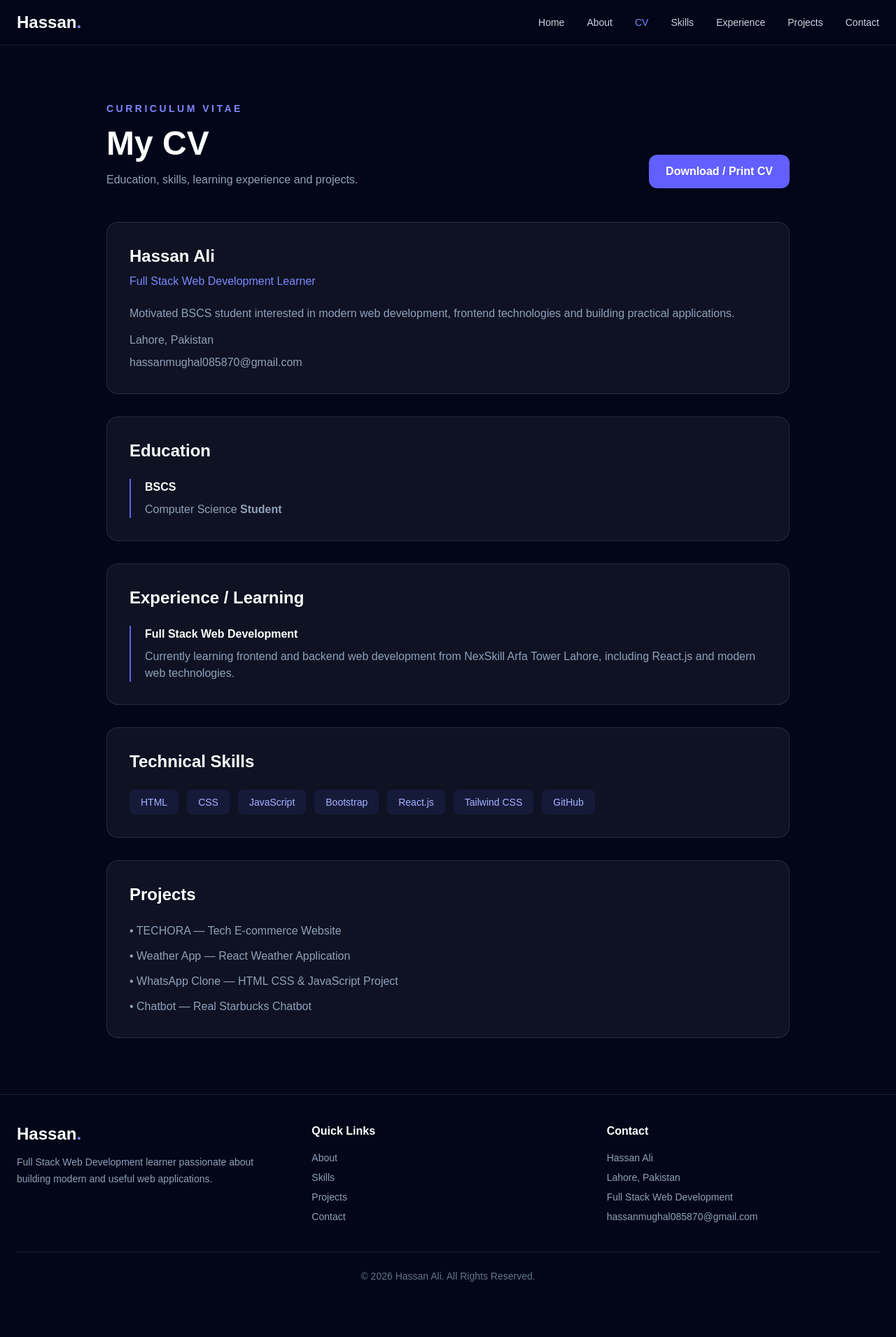
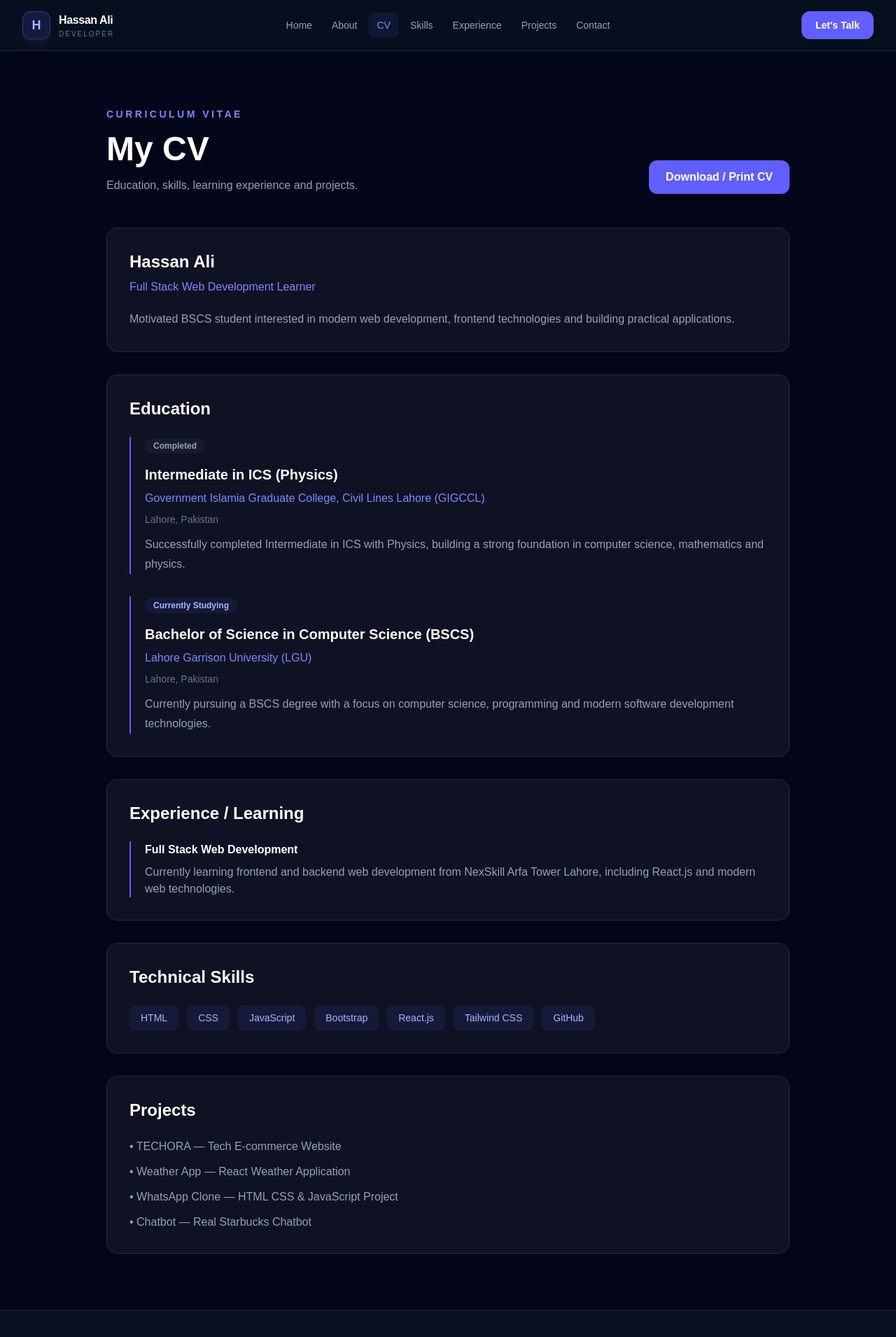
Before and after one commit to hassanalii-dev/React-Routing-Page, a React (Vite) app: page /cv in a window 1280 px wide. Shown: the top 1910 px of the page at 70% size. Before the commit the page ends 1873 px from the top, so only its background shows below. Built offline with nearby package versions, Linux system fonts and the light colour scheme.

Commit message:
React Routing Page

```diff
--- a/src/App.jsx
+++ b/src/App.jsx
@@ -1,5 +1,5 @@
 import { useState } from "react";
-import { Routes, Route } from "react-router-dom";
+import { Routes, Route } from "react-router";
 
 import Navbar from "./components/Navbar";
 import Footer from "./components/Footer";
--- a/src/components/Footer.jsx
+++ b/src/components/Footer.jsx
@@ -1,27 +1,50 @@
-import { Link } from "react-router-dom";
+import { Link } from "react-router";
 
 function Footer() {
   return (
-    <footer className="border-t border-white/10 bg-slate-950">
+    <footer className="border-t border-white/10 bg-[#07111f]">
       <div className="mx-auto max-w-7xl px-6 py-10">
 
         <div className="grid gap-8 md:grid-cols-3">
 
+          {/* Logo + Name */}
           <div className="animate-[fadeUp_0.7s_ease-out]">
-            <h2 className="text-2xl font-bold">
-              Hassan<span className="text-indigo-400">.</span>
-            </h2>
+
+            <Link to="/" className="group flex items-center gap-3">
+
+              <div className="flex h-10 w-10 shrink-0 items-center justify-center rounded-xl border border-indigo-400/30 bg-indigo-500/15 text-lg font-black text-indigo-300 shadow-lg shadow-indigo-500/10 transition-all duration-300 group-hover:-translate-y-0.5 group-hover:border-indigo-300/50 group-hover:bg-indigo-500/25 group-hover:text-indigo-200 group-hover:shadow-indigo-500/20">
+                H
+              </div>
+
+              <div>
+                <p className="text-base font-bold tracking-tight text-white transition-colors duration-300 group-hover:text-indigo-300">
+                  Hassan Ali
+                </p>
+
+                <p className="text-[10px] uppercase tracking-[0.2em] text-slate-500">
+                  Developer
+                </p>
+              </div>
+
+            </Link>
 
             <p className="mt-3 max-w-sm text-sm leading-6 text-slate-400">
               Full Stack Web Development learner passionate about building
               modern and useful web applications.
             </p>
+
           </div>
 
+
+          {/* Quick Links */}
           <div className="animate-[fadeUp_0.8s_ease-out]">
-            <h3 className="font-semibold">Quick Links</h3>
+
+            <h3 className="font-semibold text-white">
+              Quick Links
+            </h3>
 
             <div className="mt-4 flex flex-col gap-2 text-sm text-slate-400">
+
               <Link
                 to="/about"
                 className="transition-all duration-300 hover:translate-x-1 hover:text-indigo-400"
@@ -49,22 +72,34 @@ function Footer() {
               >
                 Contact
               </Link>
+
             </div>
+
           </div>
 
+
+          {/* Contact */}
           <div className="animate-[fadeUp_0.9s_ease-out]">
-            <h3 className="font-semibold">Contact</h3>
+
+            <h3 className="font-semibold text-white">
+              Contact
+            </h3>
 
             <div className="mt-4 space-y-2 text-sm text-slate-400">
               <p>Hassan Ali</p>
               <p>Lahore, Pakistan</p>
-              <p>Full Stack Web Development</p>
-              <p>hassanmughal085870@gmail.com</p>
+              <p>Full Stack Web Developer</p>
+              <p className="break-all">
+                hassanmughal085870@gmail.com
+              </p>
             </div>
+
           </div>
 
         </div>
 
+
+        {/* Copyright */}
         <div className="mt-10 border-t border-white/10 pt-6 text-center text-sm text-slate-500">
           © 2026 Hassan Ali. All Rights Reserved.
         </div>
--- a/src/components/Navbar.jsx
+++ b/src/components/Navbar.jsx
@@ -1,5 +1,5 @@
 import { useState } from "react";
-import { Link, NavLink } from "react-router-dom";
+import { Link, NavLink } from "react-router";
 
 function Navbar() {
   const [menuOpen, setMenuOpen] = useState(false);
@@ -15,29 +15,41 @@ function Navbar() {
   ];
 
   return (
-    <nav className="sticky top-0 z-50 animate-[fadeDown_0.6s_ease-out] border-b border-white/10 bg-slate-950/90 backdrop-blur-lg">
+    <header className="sticky top-0 z-50 w-full border-b border-white/10 bg-[#07111f]/90 backdrop-blur-xl">
+      <div className="flex w-full items-center justify-between px-5 py-4 lg:px-8">
 
-      <div className="mx-auto flex max-w-7xl items-center justify-between px-6 py-4">
+        {/* Logo */}
+        <Link to="/" className="group flex items-center gap-3">
 
-        <Link
-          to="/"
-          className="text-2xl font-bold transition duration-300 hover:scale-105"
-        >
-          Hassan<span className="text-indigo-400">.</span>
+          <div className="flex h-10 w-10 shrink-0 items-center justify-center rounded-xl border border-indigo-400/30 bg-indigo-500/15 text-lg font-black text-indigo-300 shadow-lg shadow-indigo-500/10 transition-all duration-300 group-hover:-translate-y-0.5 group-hover:border-indigo-300/50 group-hover:bg-indigo-500/25 group-hover:text-indigo-200 group-hover:shadow-indigo-500/20">
+            H
+          </div>
+
+          <div>
+            <p className="text-base font-bold tracking-tight text-white transition-colors duration-300 group-hover:text-indigo-300">
+              Hassan Ali
+            </p>
+
+            <p className="text-[10px] uppercase tracking-[0.2em] text-slate-500">
+              Developer
+            </p>
+          </div>
+
         </Link>
 
-        {/* Desktop Menu */}
-        <div className="hidden items-center gap-8 md:flex">
+
+        {/* Desktop Navigation */}
+        <nav className="absolute left-1/2 hidden -translate-x-1/2 items-center gap-1 lg:flex">
 
           {navLinks.map((link) => (
             <NavLink
               key={link.path}
               to={link.path}
               className={({ isActive }) =>
-                `relative text-sm font-medium transition-all duration-300 ${
+                `rounded-lg px-3 py-2 text-sm font-medium transition-all duration-300 ${
                   isActive
-                    ? "text-indigo-400"
-                    : "text-slate-300 hover:-translate-y-0.5 hover:text-white"
+                    ? "bg-indigo-500/10 text-indigo-400"
+                    : "text-slate-400 hover:bg-white/5 hover:text-white"
                 }`
               }
             >
@@ -45,27 +57,46 @@ function Navbar() {
             </NavLink>
           ))}
 
+        </nav>
+
+
+        {/* Let's Talk */}
+        <div className="hidden lg:block">
+
+          <Link
+            to="/contact"
+            className="inline-flex rounded-xl bg-indigo-500 px-5 py-2.5 text-sm font-semibold text-white transition-all duration-300 hover:-translate-y-0.5 hover:bg-indigo-400 hover:shadow-lg hover:shadow-indigo-500/20"
+          >
+            Let's Talk
+          </Link>
+
         </div>
 
-        {/* Mobile Button */}
+
+        {/* Mobile Menu Button */}
         <button
+          type="button"
           onClick={() => setMenuOpen(!menuOpen)}
-          className="rounded-lg border border-white/10 px-3 py-2 text-xl transition duration-300 hover:border-indigo-400/50 hover:bg-white/5 md:hidden"
+          className="rounded-lg border border-white/10 px-3 py-2 text-lg leading-none text-slate-300 transition-all duration-300 hover:border-indigo-400/40 hover:bg-white/5 hover:text-white lg:hidden"
+          aria-label="Toggle navigation menu"
+          aria-expanded={menuOpen}
         >
           {menuOpen ? "✕" : "☰"}
         </button>
 
       </div>
 
-      {/* Mobile Menu */}
+
+      {/* Mobile Navigation */}
       <div
-        className={`overflow-hidden border-t border-white/10 transition-all duration-300 md:hidden ${
+        className={`overflow-hidden border-t border-white/5 bg-[#07111f] transition-all duration-300 lg:hidden ${
           menuOpen
-            ? "max-h-96 opacity-100"
+            ? "max-h-[600px] opacity-100"
             : "max-h-0 border-t-0 opacity-0"
         }`}
       >
-        <div className="flex flex-col gap-5 px-6 py-5">
+
+        <nav className="flex flex-col px-5 py-3">
 
           {navLinks.map((link) => (
             <NavLink
@@ -73,10 +104,10 @@ function Navbar() {
               to={link.path}
               onClick={() => setMenuOpen(false)}
               className={({ isActive }) =>
-                `transition-all duration-300 ${
+                `border-b border-white/5 px-2 py-3.5 text-sm font-medium transition-all duration-300 ${
                   isActive
-                    ? "translate-x-1 text-indigo-400"
-                    : "text-slate-300 hover:translate-x-1 hover:text-white"
+                    ? "text-indigo-400"
+                    : "text-slate-400 hover:text-white"
                 }`
               }
             >
@@ -84,10 +115,19 @@ function Navbar() {
             </NavLink>
           ))}
 
-        </div>
+          <Link
+            to="/contact"
+            onClick={() => setMenuOpen(false)}
+            className="mt-4 rounded-xl bg-indigo-500 px-4 py-3 text-center text-sm font-semibold text-white transition-all duration-300 hover:bg-indigo-400"
+          >
+            Let's Talk
+          </Link>
+
+        </nav>
+
       </div>
 
-    </nav>
+    </header>
   );
 }
 
--- a/src/main.jsx
+++ b/src/main.jsx
@@ -1,6 +1,6 @@
 import { StrictMode } from "react";
 import { createRoot } from "react-dom/client";
-import { BrowserRouter } from "react-router-dom";
+import { BrowserRouter } from "react-router";
 import "./index.css";
 import App from "./App.jsx";
 
--- a/src/pages/About.jsx
+++ b/src/pages/About.jsx
@@ -1,4 +1,4 @@
-import { Link } from "react-router-dom";
+import { Link } from "react-router";
 
 function About() {
   return (
--- a/src/pages/CV.jsx
+++ b/src/pages/CV.jsx
@@ -2,6 +2,7 @@ function CV() {
   return (
     <main className="mx-auto max-w-5xl px-6 py-20">
 
+      {/* Page Header */}
       <div className="flex animate-[fadeUp_0.7s_ease-out] flex-col justify-between gap-6 sm:flex-row sm:items-end">
 
         <div>
@@ -45,14 +46,6 @@ function CV() {
             frontend technologies and building practical applications.
           </p>
 
-          <p className="mt-3 text-slate-400">
-            Lahore, Pakistan
-          </p>
-
-          <p className="mt-2 text-slate-400">
-            hassanmughal085870@gmail.com
-          </p>
-
         </section>
 
         {/* Education */}
@@ -62,15 +55,63 @@ function CV() {
             Education
           </h2>
 
-          <div className="mt-6 border-l-2 border-indigo-500 pl-5">
+          <div className="mt-6 space-y-8">
 
-            <h3 className="font-semibold">
-              BSCS
-            </h3>
+                        <div className="border-l-2 border-indigo-500 pl-5">
 
-            <p className="mt-2 text-slate-400">
-              Computer Science <strong>Student</strong>
-            </p>
+              <span className="rounded-full bg-slate-500/10 px-3 py-1 text-xs font-semibold text-slate-400">
+                Completed
+              </span>
+
+              <h3 className="mt-4 text-xl font-semibold">
+                Intermediate in ICS (Physics)
+              </h3>
+
+              <p className="mt-2 font-medium text-indigo-400">
+                Government Islamia Graduate College, Civil Lines Lahore (GIGCCL)
+              </p>
+
+              <p className="mt-2 text-sm text-slate-500">
+                Lahore, Pakistan
+              </p>
+
+              <p className="mt-3 leading-7 text-slate-400">
+                Successfully completed Intermediate in ICS with Physics,
+                building a strong foundation in computer science,
+                mathematics and physics.
+              </p>
+
+            </div>
+
+            {/* BSCS */}
+            <div className="border-l-2 border-indigo-500 pl-5">
+
+              <span className="rounded-full bg-indigo-500/10 px-3 py-1 text-xs font-semibold text-indigo-300">
+                Currently Studying
+              </span>
+
+              <h3 className="mt-4 text-xl font-semibold">
+                Bachelor of Science in Computer Science (BSCS)
+              </h3>
+
+              <p className="mt-2 font-medium text-indigo-400">
+                Lahore Garrison University (LGU)
+              </p>
+
+              <p className="mt-2 text-sm text-slate-500">
+                Lahore, Pakistan
+              </p>
+
+              <p className="mt-3 leading-7 text-slate-400">
+                Currently pursuing a BSCS degree with a focus on computer
+                science, programming and modern software development
+                technologies.
+              </p>
+
+            </div>
+
+            {/* Intermediate */}
+
 
           </div>
 
@@ -90,8 +131,9 @@ function CV() {
             </h3>
 
             <p className="mt-2 text-slate-400">
-              Currently learning frontend and backend web development from NexSkill Arfa Tower Lahore,
-              including React.js and modern web technologies.
+              Currently learning frontend and backend web development from
+              NexSkill Arfa Tower Lahore, including React.js and modern web
+              technologies.
             </p>
 
           </div>
@@ -142,9 +184,18 @@ function CV() {
           <ul className="mt-6 space-y-3 text-slate-400">
 
             <li>• TECHORA — Tech E-commerce Website</li>
-            <li>• Weather App — React Weather Application</li>
-            <li>• WhatsApp Clone — HTML CSS & JavaScript Project</li>
-            <li>• Chatbot — Real Starbucks Chatbot</li>
+
+            <li>
+              • Weather App — React Weather Application
+            </li>
+
+            <li>
+              • WhatsApp Clone — HTML CSS & JavaScript Project
+            </li>
+
+            <li>
+              • Chatbot — Real Starbucks Chatbot
+            </li>
 
           </ul>
 
--- a/src/pages/Experience.jsx
+++ b/src/pages/Experience.jsx
@@ -3,7 +3,7 @@ function Experience() {
     {
       year: "2026 - Present",
       title: "Full Stack Web Development",
-      company: "NexSkill",
+      company: "NexSkill Arfa Tower Lahore",
       location: "Lahore, Pakistan",
       description:
         "Currently learning Full Stack Web Development and building modern, responsive web applications. Working with frontend technologies and gradually developing full stack development skills.",
--- a/src/pages/Home.jsx
+++ b/src/pages/Home.jsx
@@ -1,4 +1,4 @@
-import { Link } from "react-router-dom";
+import { Link } from "react-router";
 
 function Home() {
   return (
@@ -26,8 +26,8 @@ function Home() {
               </span>
             </h1>
 
-            <h2 className="mt-6 animate-[fadeUp_1s_ease-out] text-2xl font-semibold text-slate-200 sm:text-3xl">
-              Full Stack Web Development Learner
+            <h2 className="mt-6 animate-[fadeUp_1s_ease-out] text-2xl font-semibold text-slate-200 sm:text-2xl">
+              Full Stack Web Development Learner & BSCS Student
             </h2>
 
             <p className="mt-6 max-w-2xl animate-[fadeUp_1.1s_ease-out] text-lg leading-8 text-slate-400">
--- a/src/pages/Projects.jsx
+++ b/src/pages/Projects.jsx
@@ -1,4 +1,4 @@
-import { Link } from "react-router-dom";
+import { Link } from "react-router";
 
 function Projects() {
   const projects = [
```
Also changed, not shown: src/pages/NotFound.jsx (+12 -10 lines).
